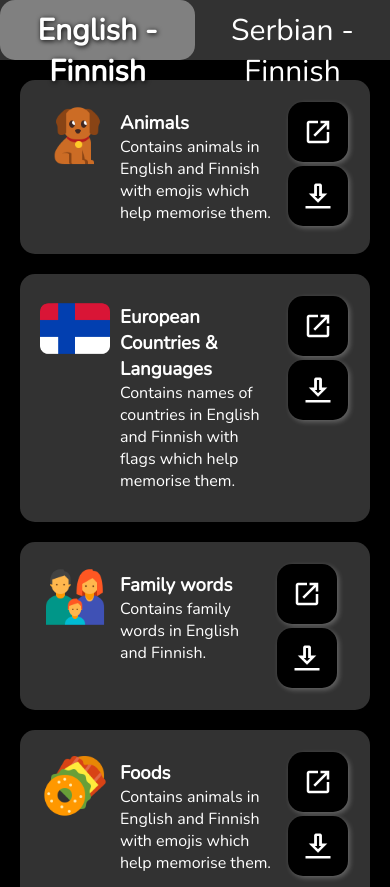
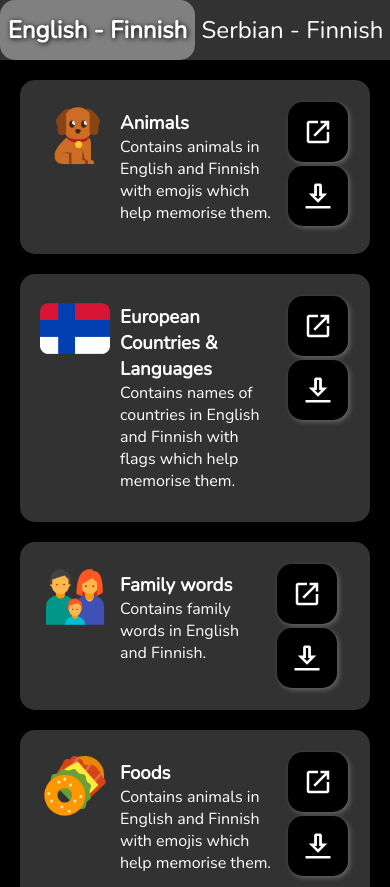
Before and after one commit to Sluki03/LSnF-LL, a plain HTML site: page en-fi.html in a window 390 px wide. Shown: the top 887 px of the page. Drawn offline with nearby package versions, Linux system fonts and the light colour scheme.

Commit message:
Small fix for mobile devices
Changed nav font-size and padding-top

```diff
--- a/style.css
+++ b/style.css
@@ -104,14 +104,14 @@ button img {
     justify-content: space-around;
     display: flex;
     height: 60px;
-    font-size: 30px;
+    font-size: 24px;
 }
 
 .nav a {
     color: white;
     width: 100%;
     text-align: center;
-    padding-top: 10px;
+    padding-top: 14px;
 }
 
 .active {
```
